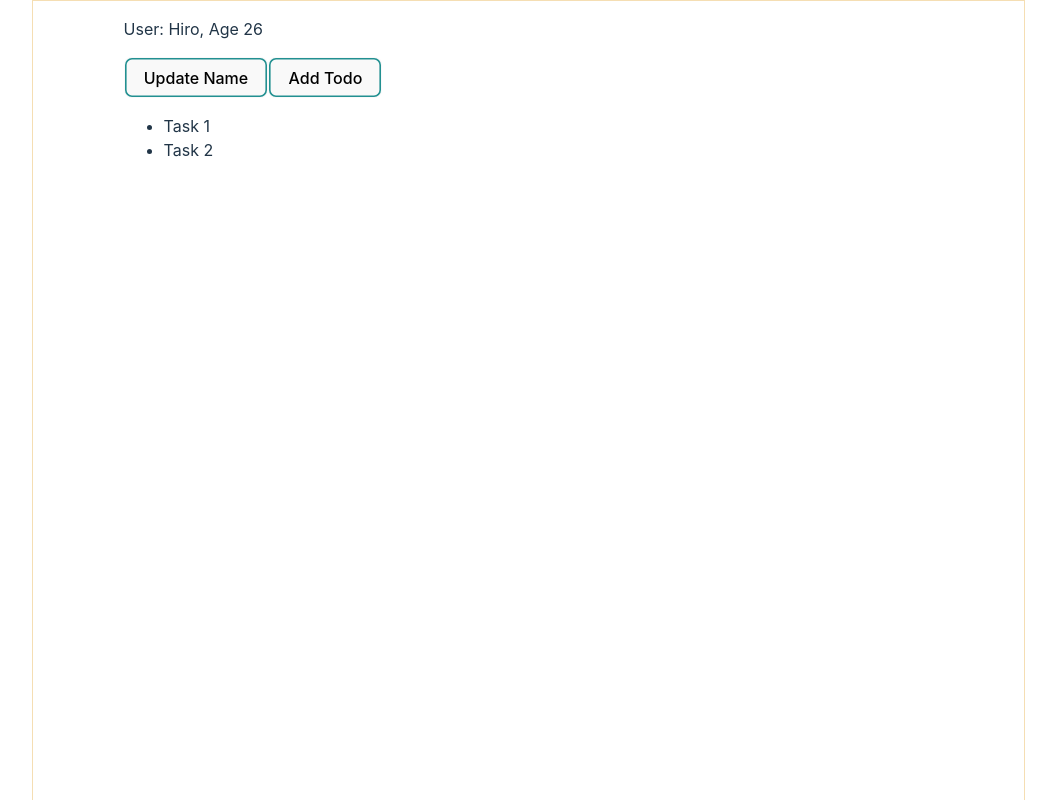
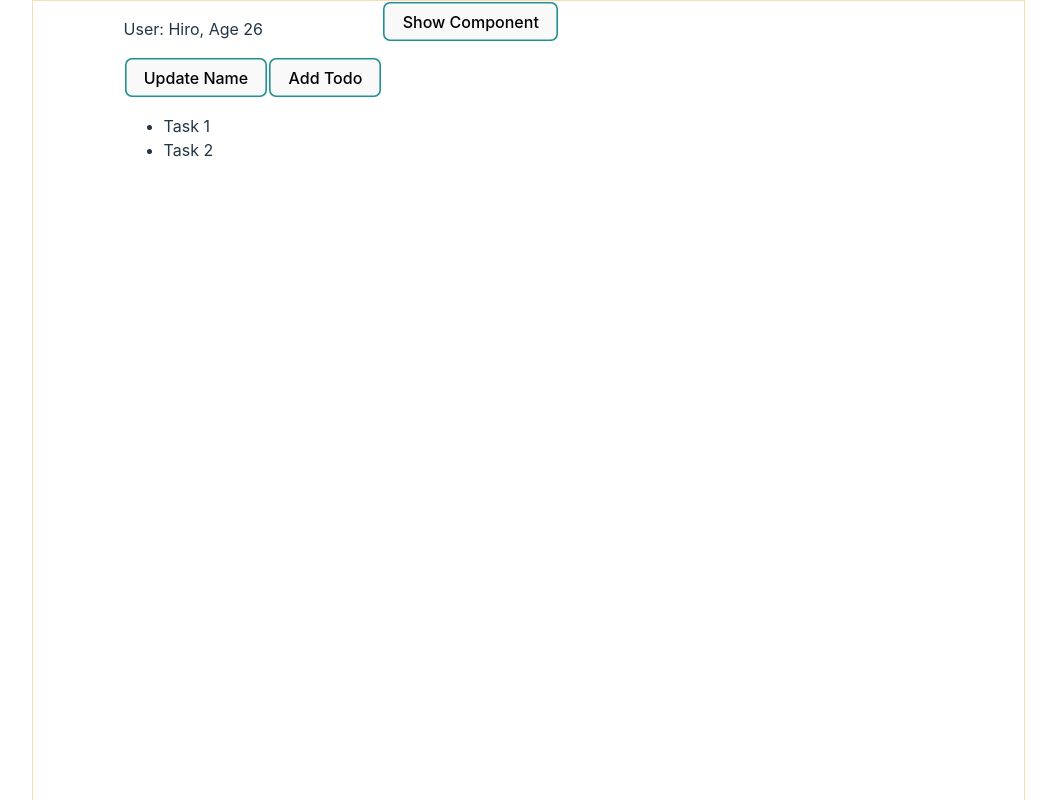
Before and after one commit to d3vaqa/02days-ReactHooks, a React (Vite) app: page / in a window 1280 px wide. Shown: the top 800 px of the page, without its empty margins (148-1204 px from the left). Built offline with nearby package versions, Linux system fonts and the light colour scheme.

Commit message:
added the ConditionalRendering file to component folder

```diff
--- a/src/App.jsx
+++ b/src/App.jsx
@@ -4,6 +4,7 @@ import BasicEffects from './Components/BasicEffects'
 import CounterTwo from './Components/CounterTwo'
 import TodoList from './Components/TodoList'
 import ComplexState from './Components/ComplexState'
+import ConditionalRendering from './Components/ConditionalRendering'
 function App() {
 
 
@@ -15,6 +16,9 @@ function App() {
 
 
    <ComplexState></ComplexState>
+
+
+   <ConditionalRendering></ConditionalRendering>
 
 
 
--- /dev/null
+++ b/src/Components/ConditionalRendering.jsx
@@ -0,0 +1,34 @@
+import React, { useState } from 'react';
+
+function ConditionalRendering() {
+    const [showComponent, setShowComponent] = useState(false)
+
+    const toggleComponent = () =>{
+        setShowComponent(!showComponent)
+    }
+
+
+
+
+  return (
+    <div>
+
+    <button
+        onClick={toggleComponent}>
+        {showComponent ? 'Hide Component' : 'Show Component'}
+    </button>
+
+    {showComponent && <SomeComponent />}
+
+
+    </div>
+  );
+}
+
+
+function SomeComponent(){
+    return <p>THis is a conditional Component</p>
+}
+
+
+export default ConditionalRendering;
```
